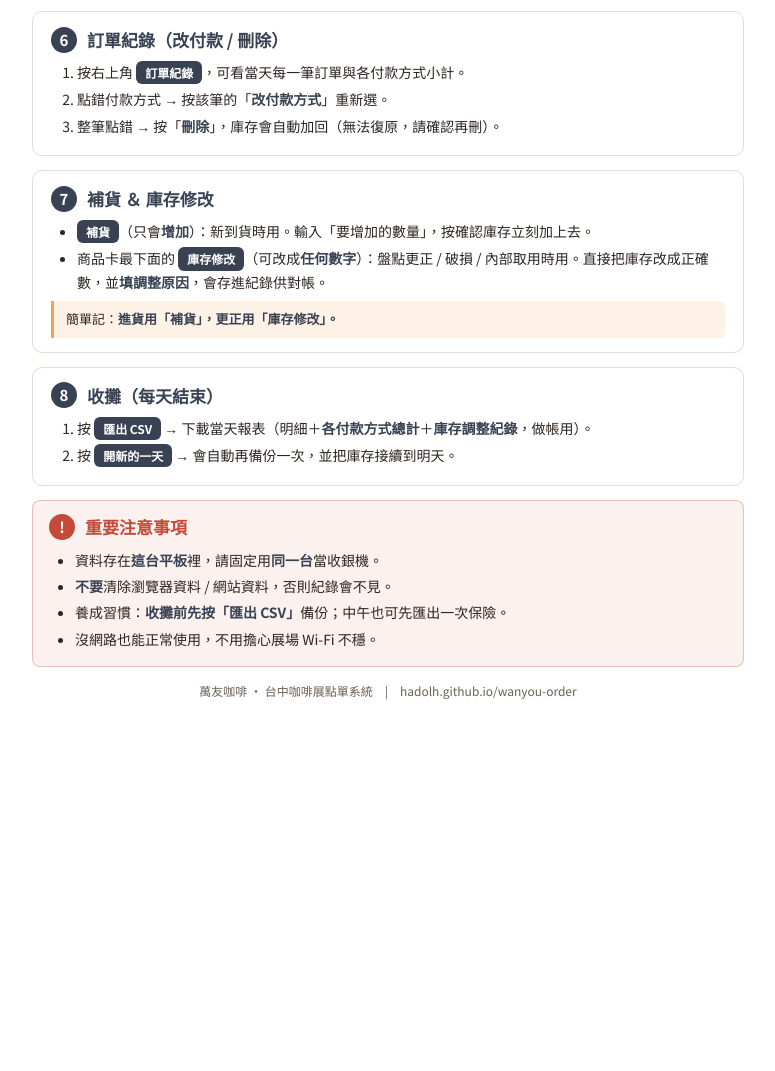
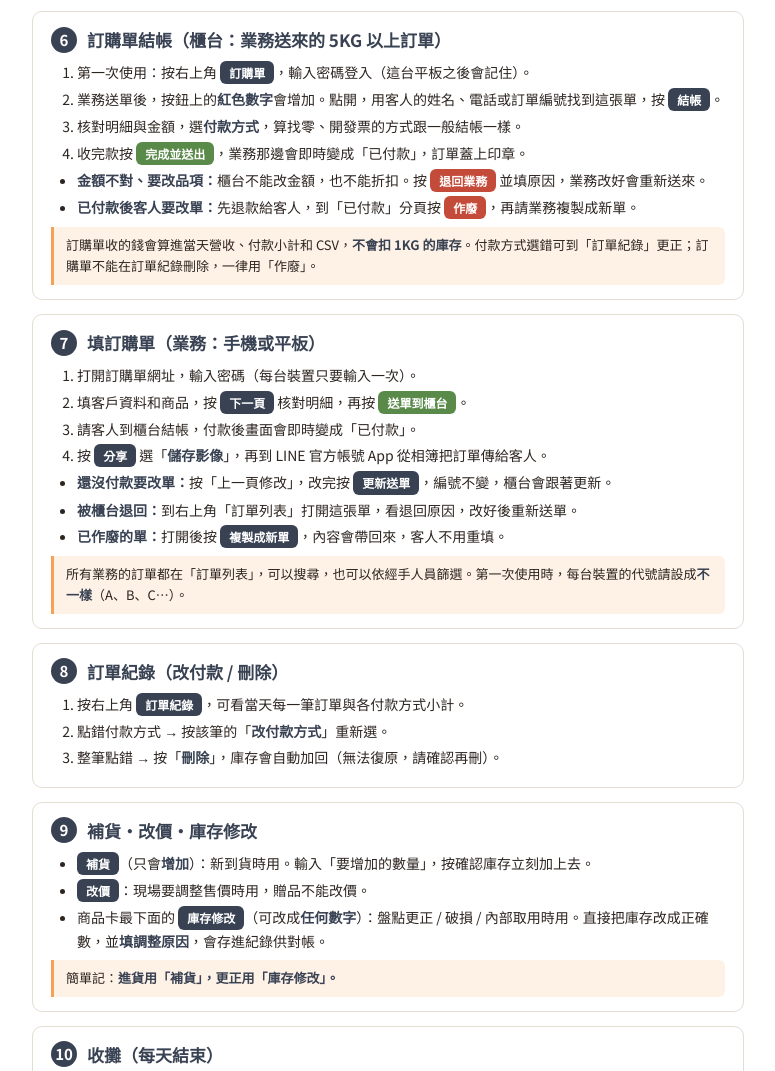
Before and after one commit to HaDoLH/wanyou-order, a plain HTML site: page 使用說明.html in a window 1280 px wide. Shown: the part 1215-2286 px from the top of the page, without its empty margins (252-1027 px from the left). Before the commit the page ends 1939 px from the top, so only its background shows below. Drawn offline with Linux system fonts and the light colour scheme.

Commit message:
使用說明更新：加入訂購單結帳與業務填單流程、改價，展名改 2026台北咖啡展
Co-Authored-By: Claude Opus 5.5 <noreply@anthropic.com>

```diff
--- a/使用說明.html
+++ b/使用說明.html
@@ -87,8 +87,8 @@
   </div>
 
   <p class="intro">
-    這是一台<b>離線點單收銀機</b>：開著就能用、<b>不需要網路</b>，所有資料都存在這台平板裡。
-    從主畫面的「<b>萬友咖啡-點單系統</b>」圖示打開即可。
+    這是一台<b>點單收銀機</b>：一般現場結帳<b>不需要網路</b>，所有資料都存在這台平板裡；
+    只有接收業務送來的<b>訂購單</b>時要連網路。從主畫面的「<b>萬友咖啡-點單系統</b>」圖示打開即可。
   </p>
 
   <!-- 1 -->
@@ -149,7 +149,40 @@
 
   <!-- 6 -->
   <div class="sec">
-    <h2><span class="num">6</span>訂單紀錄（改付款 / 刪除）</h2>
+    <h2><span class="num">6</span>訂購單結帳（櫃台：業務送來的 5KG 以上訂單）</h2>
+    <ol>
+      <li>第一次使用：按右上角 <span class="key">訂購單</span>，輸入密碼登入（這台平板之後會記住）。</li>
+      <li>業務送單後，按鈕上的<b>紅色數字</b>會增加。點開，用客人的姓名、電話或訂單編號找到這張單，按 <span class="key">結帳</span>。</li>
+      <li>核對明細與金額，選<b>付款方式</b>，算找零、開發票的方式跟一般結帳一樣。</li>
+      <li>收完款按 <span class="key green">完成並送出</span>，業務那邊會即時變成「已付款」，訂單蓋上印章。</li>
+    </ol>
+    <ul>
+      <li><b>金額不對、要改品項：</b>櫃台不能改金額，也不能折扣。按 <span class="key danger">退回業務</span> 並填原因，業務改好會重新送來。</li>
+      <li><b>已付款後客人要改單：</b>先退款給客人，到「已付款」分頁按 <span class="key danger">作廢</span>，再請業務複製成新單。</li>
+    </ul>
+    <div class="tip">訂購單收的錢會算進當天營收、付款小計和 CSV，<b>不會扣 1KG 的庫存</b>。付款方式選錯可到「訂單紀錄」更正；訂購單不能在訂單紀錄刪除，一律用「作廢」。</div>
+  </div>
+
+  <!-- 7 -->
+  <div class="sec">
+    <h2><span class="num">7</span>填訂購單（業務：手機或平板）</h2>
+    <ol>
+      <li>打開訂購單網址，輸入密碼（每台裝置只要輸入一次）。</li>
+      <li>填客戶資料和商品，按 <span class="key">下一頁</span> 核對明細，再按 <span class="key green">送單到櫃台</span>。</li>
+      <li>請客人到櫃台結帳，付款後畫面會即時變成「已付款」。</li>
+      <li>按 <span class="key">分享</span> 選「<b>儲存影像</b>」，再到 LINE 官方帳號 App 從相簿把訂單傳給客人。</li>
+    </ol>
+    <ul>
+      <li><b>還沒付款要改單：</b>按「上一頁修改」，改完按 <span class="key">更新送單</span>，編號不變，櫃台會跟著更新。</li>
+      <li><b>被櫃台退回：</b>到右上角「訂單列表」打開這張單，看退回原因，改好後重新送單。</li>
+      <li><b>已作廢的單：</b>打開後按 <span class="key">複製成新單</span>，內容會帶回來，客人不用重填。</li>
+    </ul>
+    <div class="tip">所有業務的訂單都在「訂單列表」，可以搜尋，也可以依經手人員篩選。第一次使用時，每台裝置的代號請設成<b>不一樣</b>（A、B、C…）。</div>
+  </div>
+
+  <!-- 8 -->
+  <div class="sec">
+    <h2><span class="num">8</span>訂單紀錄（改付款 / 刪除）</h2>
     <ol>
       <li>按右上角 <span class="key">訂單紀錄</span>，可看當天每一筆訂單與各付款方式小計。</li>
       <li>點錯付款方式 → 按該筆的「<b>改付款方式</b>」重新選。</li>
@@ -157,19 +190,20 @@
     </ol>
   </div>
 
-  <!-- 7 -->
+  <!-- 9 -->
   <div class="sec">
-    <h2><span class="num">7</span>補貨 ＆ 庫存修改</h2>
+    <h2><span class="num">9</span>補貨・改價・庫存修改</h2>
     <ul>
       <li><span class="key">補貨</span>（只會<b>增加</b>）：新到貨時用。輸入「要增加的數量」，按確認庫存立刻加上去。</li>
+      <li><span class="key">改價</span>：現場要調整售價時用，贈品不能改價。</li>
       <li>商品卡最下面的 <span class="key">庫存修改</span>（可改成<b>任何數字</b>）：盤點更正 / 破損 / 內部取用時用。直接把庫存改成正確數，並<b>填調整原因</b>，會存進紀錄供對帳。</li>
     </ul>
     <div class="tip">簡單記：<b>進貨用「補貨」，更正用「庫存修改」。</b></div>
   </div>
 
-  <!-- 8 -->
+  <!-- 10 -->
   <div class="sec">
-    <h2><span class="num">8</span>收攤（每天結束）</h2>
+    <h2><span class="num">10</span>收攤（每天結束）</h2>
     <ol>
       <li>按 <span class="key">匯出 CSV</span> → 下載當天報表（明細＋<b>各付款方式總計</b>＋<b>庫存調整紀錄</b>，做帳用）。</li>
       <li>按 <span class="key">開新的一天</span> → 會自動再備份一次，並把庫存接續到明天。</li>
@@ -183,11 +217,12 @@
       <li>資料存在<b>這台平板</b>裡，請固定用<b>同一台</b>當收銀機。</li>
       <li><b>不要</b>清除瀏覽器資料 / 網站資料，否則紀錄會不見。</li>
       <li>養成習慣：<b>收攤前先按「匯出 CSV」</b>備份；中午也可先匯出一次保險。</li>
-      <li>沒網路也能正常使用，不用擔心展場 Wi-Fi 不穩。</li>
+      <li>一般現場結帳沒網路也能用。<b>訂購單要有網路才會同步</b>，展場網路不穩時請改用行動熱點。</li>
+      <li>業務斷線時送的單會先排隊（畫面顯示「待送出」），有網路會自動送出。</li>
     </ul>
   </div>
 
-  <p class="foot">萬友咖啡 · 台中咖啡展點單系統　|　hadolh.github.io/wanyou-order</p>
+  <p class="foot">萬友咖啡 · 2026台北咖啡展<br>結帳系統 hadolh.github.io/wanyou-order　|　訂購單 hadolh.github.io/wanyou-expo-order</p>
 
 </div>
 </body>
```
Also changed, not shown: 1 other file.
